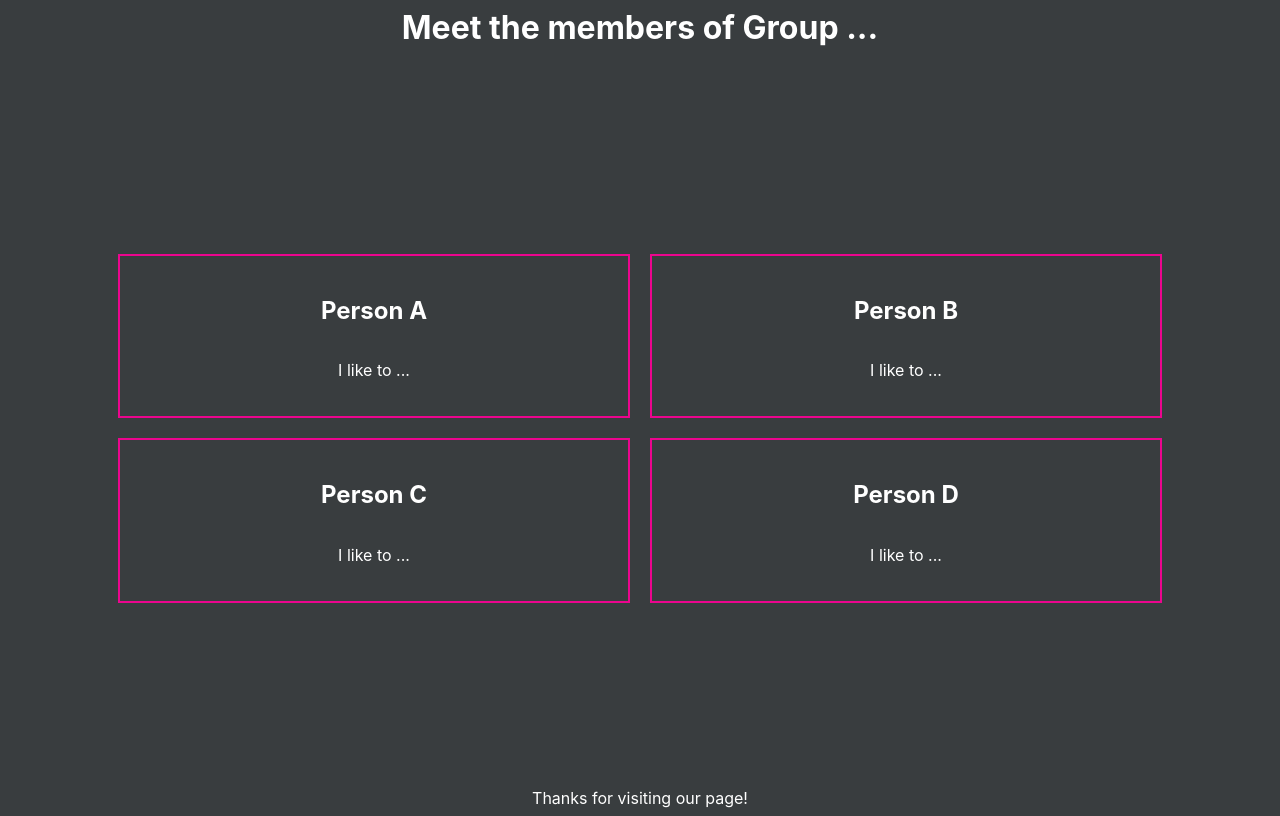
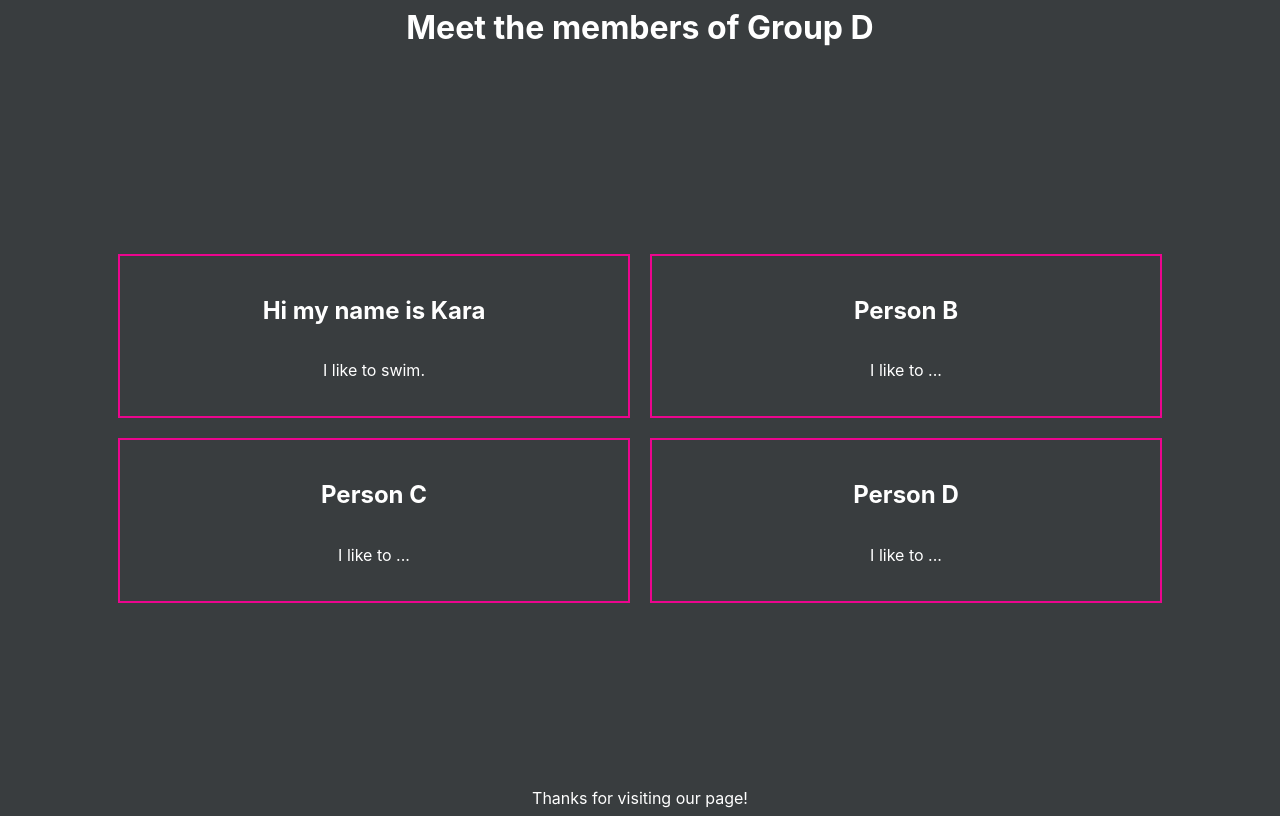
Before and after one commit to black-codher-bootcamp-2021-vaughan/pull-request-practice-vaughan-group-d, a plain HTML site: page index.html in a window 1280 px wide. Drawn offline with Linux system fonts and the light colour scheme.

Commit message:
kara's branch

```diff
--- a/index.html
+++ b/index.html
@@ -7,12 +7,12 @@
     <title>Pull Request Practice</title>
   </head>
   <body>
-    <h1 class="text">Meet the members of Group ...</h1>
+    <h1 class="text">Meet the members of Group D</h1>
     <div class="flex-container">
       <div class="group-grid">
         <div class="group-member">
-          <h2>Person A</h2>
-          <p>I like to ...</p>
+          <h2>Hi my name is Kara</h2>
+          <p>I like to swim. </p>
         </div>
         <div class="group-member">
           <h2>Person B</h2>
```
